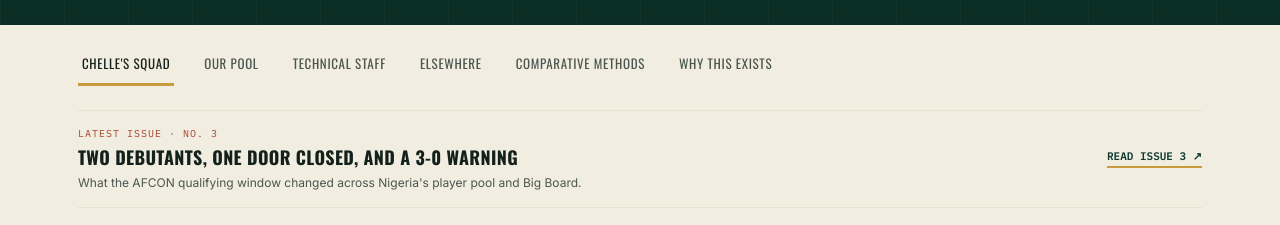
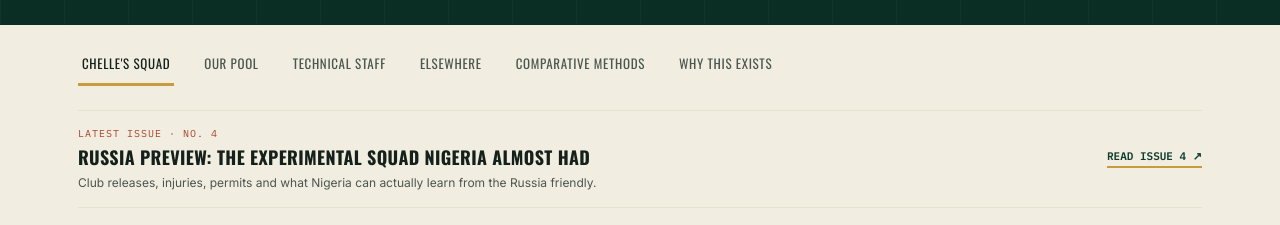
Before and after one commit to rickauamarshall/Naija-2030, a plain HTML site: page site/index.html in a window 1280 px wide. Shown: the part 554-779 px from the top of the page. Drawn offline with nearby package versions, Linux system fonts and the light colour scheme.

Commit message:
Update homepage latest issue for Issue 4

```diff
--- a/site/index.html
+++ b/site/index.html
@@ -495,11 +495,11 @@
 
   <aside class="latest-issue" aria-label="Latest newsletter issue">
     <div>
-      <div class="kicker">Latest issue · No. 3</div>
-      <h2>Two Debutants, One Door Closed, and a 3-0 Warning</h2>
-      <p>What the AFCON qualifying window changed across Nigeria's player pool and Big Board.</p>
+      <div class="kicker">Latest issue · No. 4</div>
+      <h2>Russia Preview: The Experimental Squad Nigeria Almost Had</h2>
+      <p>Club releases, injuries, permits and what Nigeria can actually learn from the Russia friendly.</p>
     </div>
-    <a href="https://supereaglestracker.beehiiv.com/p/two-debutants-one-door-closed-and-a-3-0-warning" target="_blank" rel="noopener">READ ISSUE 3 ↗</a>
+    <a href="https://supereaglestracker.beehiiv.com/p/russia-preview-the-experimental-squad-nigeria-almost-had" target="_blank" rel="noopener">READ ISSUE 4 ↗</a>
   </aside>
 
   <!-- ================= POOL VIEW ================= -->
```
